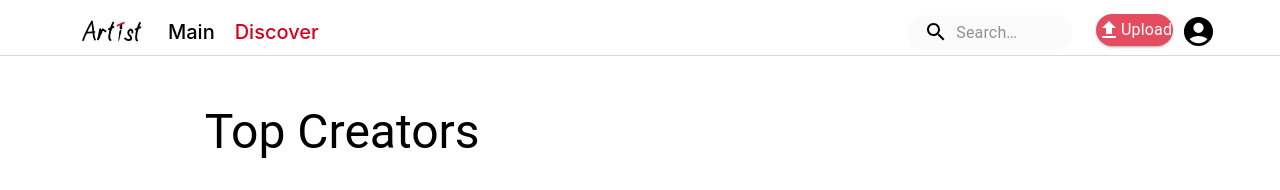
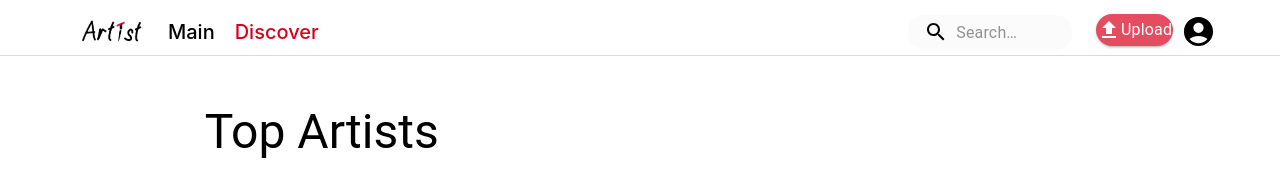
Before and after one commit to 2-NOW/BEB_02_project3_Art1st, a Next.js app in the folder front/: page /discover in a window 1280 px wide. Shown: the top 190 px of the page. Built offline with nearby package versions, Linux system fonts and the light colour scheme.

Commit message:
💄 Update discover/carousel
Top Creators typo를 Top Artists로 변경했습니다.

```diff
--- a/front/src/container/Discover/Carousel.tsx
+++ b/front/src/container/Discover/Carousel.tsx
@@ -49,7 +49,7 @@ function index() {
   return (
     <Box sx={{ position: 'relative' }}>
       <Typography sx={{ m: '3rem auto 2rem 16vw' }} variant="h3">
-        Top Creators
+        Top Artists
       </Typography>
 
       <Box sx={{ m: '2rem auto', width: '70vw' }}>
```
